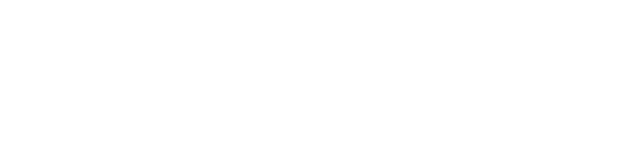
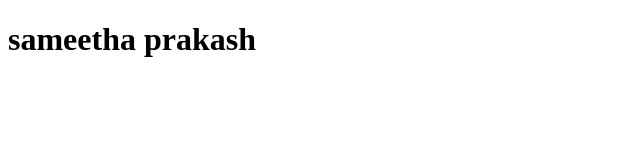
Before and after one commit to sameethaprakash/firstrepo, a plain HTML site: page index.html in a window 1280 px wide. Shown: the whole page, without its empty margins (0-640 px from the left). Drawn offline with Linux system fonts and the light colour scheme.

Commit message:
feat: add h1 in html file

```diff
--- a/index.html
+++ b/index.html
@@ -6,6 +6,6 @@
     <title>my first repo</title>
 </head>
 <body>
-
+    <h1>sameetha prakash</h1>
 </body>
 </html>
```
